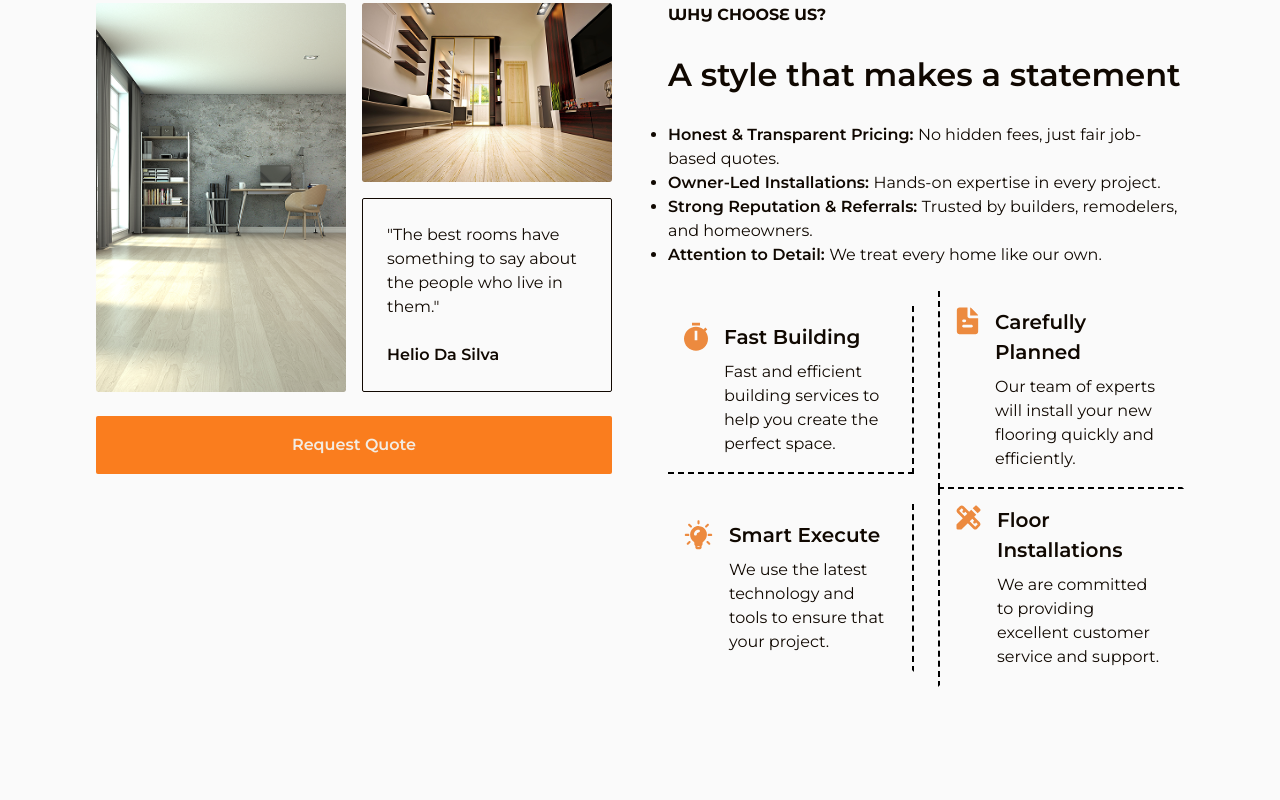
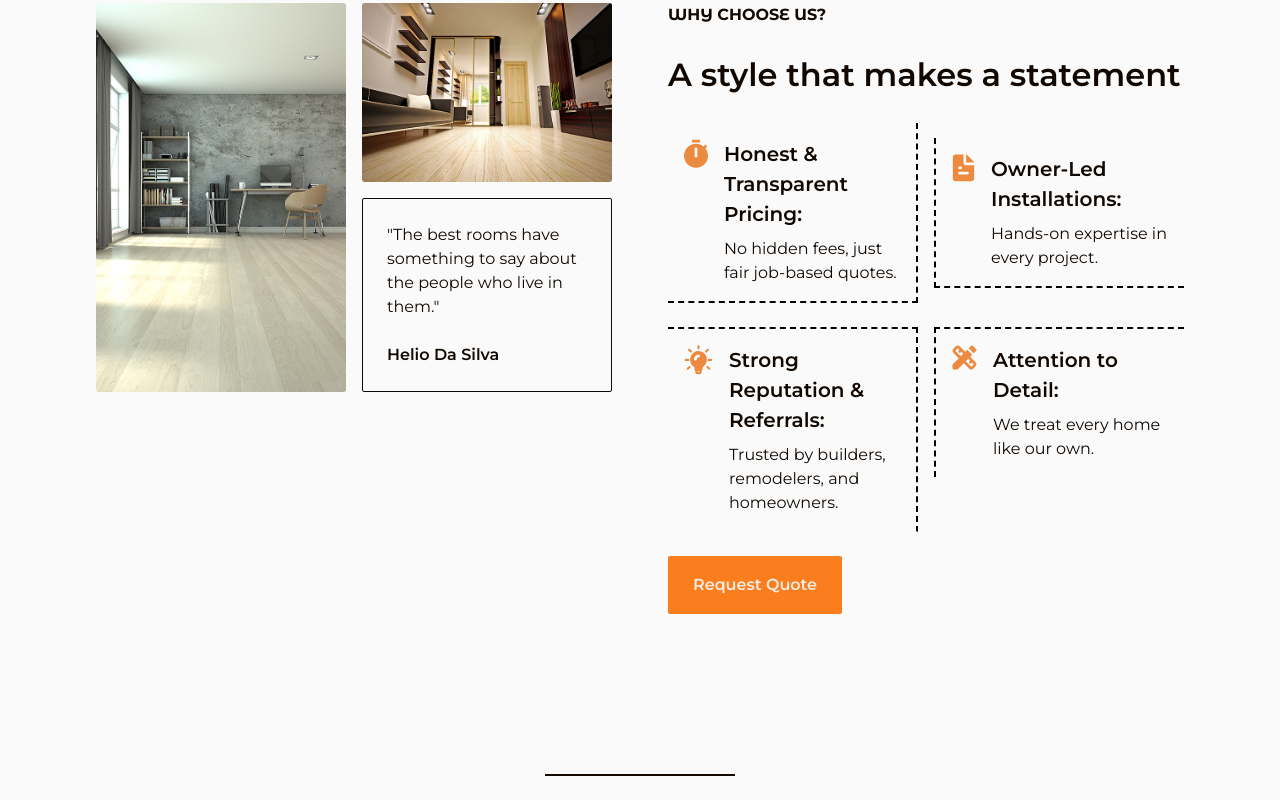
Before and after one commit to Tech-sensei/brs-flooring, a Next.js app: page / in a window 1280 px wide. Shown: the part 2260-3060 px from the top of the page. Built offline with nearby package versions, Linux system fonts and the light colour scheme.

Commit message:
fixed some correction...

```diff
--- a/src/app/page.jsx
+++ b/src/app/page.jsx
@@ -19,7 +19,7 @@ const Homepage = () => {
       <HowItWork />
       <TestimonialSection />
       <ProjectSection />
-      <JourneySection />
+      {/* <JourneySection /> */}
       <ContactSection />
     </main>
   );
--- a/src/components/global/Footer.jsx
+++ b/src/components/global/Footer.jsx
@@ -21,12 +21,7 @@ const Footer = () => {
   return (
     <>
       <figure className="">
-        <Image
-          src={map}
-          alt="BRS Floors"
-          quality={100}
-          className="w-full h-full"
-        />
+        <Image src={map} alt="BRS Floors" quality={100} className="w-full h-full" />
       </figure>
 
       <footer className="flex items-center gap-14 py-14 lg:px-24 px-4 bg-[#FAFAFA]">
@@ -36,13 +31,7 @@ const Footer = () => {
             {/* logo */}
             <div className="flex flex-col items-start gap-2">
               <Link href="/">
-                <Image
-                  src={logoColored}
-                  alt="BRS Floors"
-                  width={200}
-                  quality={100}
-                  height={40}
-                />
+                <Image src={logoColored} alt="BRS Floors" width={200} quality={100} height={40} />
               </Link>
 
               <p className="text-dark text-base font-sans font-normal leading-normal">
@@ -74,41 +63,26 @@ const Footer = () => {
             {/* email */}
             <div className="flex items-center gap-3">
               <FaRegEnvelope className="text-dark" />
-              <p className="text-dark text-base  font-sans font-normal leading-[150%] tracking-[-0.16px]">
-                info@brsflooring&repairs.com
-              </p>
+              <p className="text-dark text-base  font-sans font-normal leading-[150%] tracking-[-0.16px]">brsfloors@gmail.com</p>
             </div>
 
             {/* phone */}
             <div className="flex items-center gap-3">
               <PiWhatsappLogo className="text-dark" />
-              <p className="text-dark text-base  font-sans font-normal leading-[150%] tracking-[-0.16px]">
-                +1 344 7665 887
-              </p>
+              <p className="text-dark text-base  font-sans font-normal leading-[150%] tracking-[-0.16px]">+404-552-2642</p>
             </div>
 
             {/* date */}
             <div className="flex items-center gap-3">
               <AiTwotoneClockCircle className="text-[#4033181A]" />
-              <p className="text-dark text-base  font-sans font-normal leading-[150%] tracking-[-0.16px]">
-                Mon-Fri 10:00 am – 5:00 pm
-              </p>
-            </div>
-
-            {/* address */}
-            <div className="flex items-center gap-3">
-              <SlLocationPin className="text-dark" />
-              <p className="text-dark text-base  font-sans font-normal leading-[150%] tracking-[-0.16px]">
-                455, Street Name, City, State Country Code.
-              </p>
+              <p className="text-dark text-base  font-sans font-normal leading-[150%] tracking-[-0.16px]">Mon-Fri 10:00 am – 5:00 pm</p>
             </div>
           </div>
 
           {/* copyright and socials */}
           <div className="flex flex-col lg:flex-row items-center justify-between  gap-4 w-full">
             <small className="text-dark text-base text-center font-sans font-normal leading-[150%] tracking-[-0.16px] italic">
-              © {new Date().getFullYear()} by BRS Flooring LLC. All rights
-              reserved.
+              © {new Date().getFullYear()} by BRS Flooring LLC. All rights reserved.
             </small>
 
             <div className="flex items-center gap-6">
--- a/src/components/views/WhyChooseSection.jsx
+++ b/src/components/views/WhyChooseSection.jsx
@@ -1,47 +1,35 @@
 import React from "react";
 import Image from "next/image";
-import {
-  whyChooseUsImg1,
-  whyChooseUsImg2,
-} from "../../../public/assets/images";
-import {
-  bulbIcon,
-  fileIcon,
-  clockIcon,
-  penIcon,
-} from "../../../public/assets/icons";
+import { whyChooseUsImg1, whyChooseUsImg2 } from "../../../public/assets/images";
+import { bulbIcon, fileIcon, clockIcon, penIcon } from "../../../public/assets/icons";
 
 const WhyChooseArr = [
   {
     id: 1,
     icon: clockIcon,
-    title: "Fast Building",
-    description:
-      "Fast and efficient building services to help you create the perfect space.",
+    title: "Honest & Transparent Pricing:",
+    description: "No hidden fees, just fair job-based quotes.",
   },
 
   {
     id: 2,
     icon: fileIcon,
-    title: "Carefully Planned",
-    description:
-      "Our team of experts will install your new flooring quickly and efficiently.",
+    title: "Owner-Led Installations:",
+    description: "Hands-on expertise in every project.",
   },
 
   {
     id: 3,
     icon: bulbIcon,
-    title: "Smart Execute",
-    description:
-      "We use the latest technology and tools to ensure that your project.",
+    title: "Strong Reputation & Referrals:",
+    description: "Trusted by builders, remodelers, and homeowners.",
   },
 
   {
     id: 4,
     icon: penIcon,
-    title: "Floor Installations",
-    description:
-      "We are committed to providing excellent customer service and support.",
+    title: "Attention to Detail",
+    description: "We treat every home like our own.",
   },
 ];
 
@@ -72,85 +60,74 @@ const WhyChooseSection = () => {
 
             <div className="flex items-center gap-3 p-6 rounded-xs border border-dark">
               <p className="text-dark text-base font-sans font-normal leading-normal">
-                "The best rooms have something to say about the people who live
-                in them." <br /> <br />{" "}
+                "The best rooms have something to say about the people who live in them." <br /> <br />{" "}
                 <span className="font-semibold">Helio Da Silva</span>
               </p>
             </div>
           </div>
         </div>
-        <button
-          type="submit"
-          className="w-full flex items-center justify-center gap-2 py-4 px-6 bg-orange rounded-xs border border-transparent transition-all duration-500 ease-in-out hover:border-orange hover:bg-transparent hover:text-orange text-white-10 text-base text-center font-sans font-semibold leading-normal cursor-pointer"
-        >
-          Request Quote
-        </button>
       </div>
 
       {/* reasons contents */}
       <div className="flex flex-col gap-6 flex-1">
-        <h3 className="text-dark text-base font-alt font-semibold leading-normal uppercase">
-          Why Choose Us?
-        </h3>
+        <h3 className="text-dark text-base font-alt font-semibold leading-normal uppercase">Why Choose Us?</h3>
 
-        <h2 className="text-dark text-[32px] font-sans font-semibold leading-normal">
-          A style that makes a statement
-        </h2>
+        <h2 className="text-dark text-[32px] font-sans font-semibold leading-normal">A style that makes a statement</h2>
 
-        <ul className="">
-          <li className="list-disc text-dark text-base font-sans font-normal leading-normal">
-            <strong className="font-semibold">
-              Honest & Transparent Pricing:{" "}
-            </strong>
-            No hidden fees, just fair job-based quotes.
-          </li>
-          <li className="list-disc text-dark text-base font-sans font-normal leading-normal">
-            <strong className="font-semibold">Owner-Led Installations: </strong>
-            Hands-on expertise in every project.
-          </li>
-          <li className="list-disc text-dark text-base font-sans font-normal leading-normal">
-            <strong className="font-semibold">
-              Strong Reputation & Referrals:{" "}
-            </strong>
-            Trusted by builders, remodelers, and homeowners.
-          </li>
-          <li className="list-disc text-dark text-base font-sans font-normal leading-normal">
-            <strong className="font-semibold">Attention to Detail: </strong>
-            We treat every home like our own.
-          </li>
-        </ul>
-
-        <div className="grid lg:grid-cols-2 gap-x-6 items-center">
-          {WhyChooseArr.map((reason, index) => (
-            <div
-              key={reason.id}
-              className={`flex items-start gap-4 lg:border-r-2 border-dashed  px-4 ${
-                index < 2
-                  ? "border-b-2 py-4 lg:pb-4"
-                  : "border-b-2 lg:border-b-transparent py-4"
-              } ${index === 1 ? "border-r-transparent lg:border-l-2" : ""}${
-                index === 3 ? "border-r-transparent lg:border-l-2" : ""
-              }`}
-            >
-              <Image
-                src={reason.icon}
-                alt="icon"
-                quality={100}
-                className="object-cover rounded-xs"
-              />
+        <div className="flex flex-col lg:flex-row items-center w-full gap-x-6">
+          <div className="flex flex-col lg:flex-row items-center gap-4">
+            <div className="flex items-start gap-4 border-b lg:border-b-none  lg:border-b-2 lg:border-r-2 border-dashed  p-4 flex-1 ">
+              <Image src={clockIcon} alt="icon" quality={100} className="object-cover rounded-xs" />
 
               <div className="flex flex-col gap-2 w-full lg:h-auto">
-                <h2 className="text-dark text-xl font-semibold font-sans leading-normal">
-                  {reason.title}
-                </h2>
+                <h2 className="text-dark text-xl font-semibold font-sans leading-normal">Honest & Transparent Pricing:</h2>
 
-                <p className="text-dark text-base font-sans font-normal leading-normal">
-                  {reason.description}
-                </p>
+                <p className="text-dark text-base font-sans font-normal leading-normal">No hidden fees, just fair job-based quotes.</p>
               </div>
             </div>
-          ))}
+
+            <div className="flex items-start gap-4 border-b lg:border-b-none  lg:border-b-2 lg:border-l-2 border-dashed  p-4 flex-1  ">
+              <Image src={fileIcon} alt="icon" quality={100} className="object-cover rounded-xs" />
+
+              <div className="flex flex-col gap-2 w-full lg:h-auto">
+                <h2 className="text-dark text-xl font-semibold font-sans leading-normal">Owner-Led Installations:</h2>
+
+                <p className="text-dark text-base font-sans font-normal leading-normal">Hands-on expertise in every project.</p>
+              </div>
+            </div>
+          </div>
         </div>
+
+        <div className="flex flex-col lg:flex-row items-center w-full gap-x-6">
+          <div className="flex flex-col lg:flex-row items-start gap-4">
+            <div className="flex items-start gap-4 border-b lg:border-b-transparent lg:border-r-2 lg:border-t-2 border-dashed p-4 flex-1">
+              <Image src={bulbIcon} alt="icon" quality={100} className="object-cover rounded-xs" />
+
+              <div className="flex flex-col gap-2 w-full lg:h-auto">
+                <h2 className="text-dark text-xl font-semibold font-sans leading-normal">Strong Reputation & Referrals:</h2>
+
+                <p className="text-dark text-base font-sans font-normal leading-normal">Trusted by builders, remodelers, and homeowners.</p>
+              </div>
+            </div>
+
+            <div className="flex items-start gap-4 lg:border-l-2 lg:border-t-2 border-dashed  p-4 flex-1 h-full ">
+              <Image src={penIcon} alt="icon" quality={100} className="object-cover rounded-xs" />
+
+              <div className="flex flex-col gap-2 w-full lg:h-auto">
+                <h2 className="text-dark text-xl font-semibold font-sans leading-normal">Attention to Detail:</h2>
+
+                <p className="text-dark text-base font-sans font-normal leading-normal">We treat every home like our own.</p>
+              </div>
+            </div>
+          </div>
+        </div>
+
+        <button
+          type="submit"
+          className="w-fit flex items-center justify-center gap-2 py-4 px-6 bg-orange rounded-xs border border-transparent transition-all duration-500 ease-in-out hover:border-orange hover:bg-transparent hover:text-orange text-white-10 text-base text-center font-sans font-semibold leading-normal cursor-pointer"
+        >
+          Request Quote
+        </button>
       </div>
     </section>
   );
```
